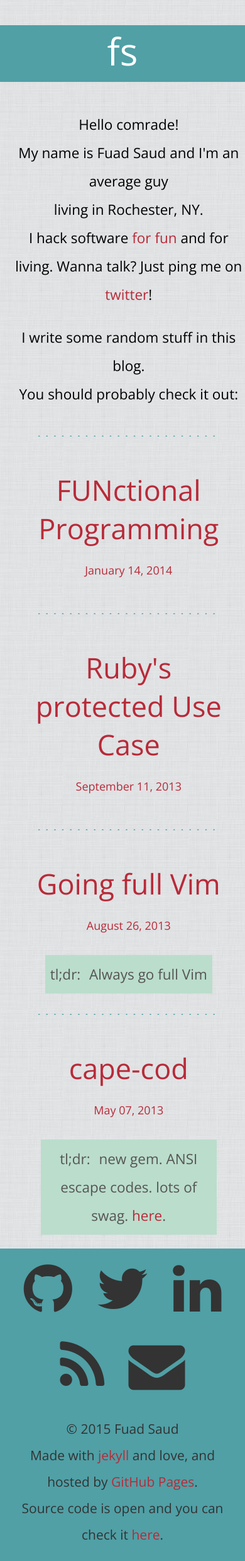
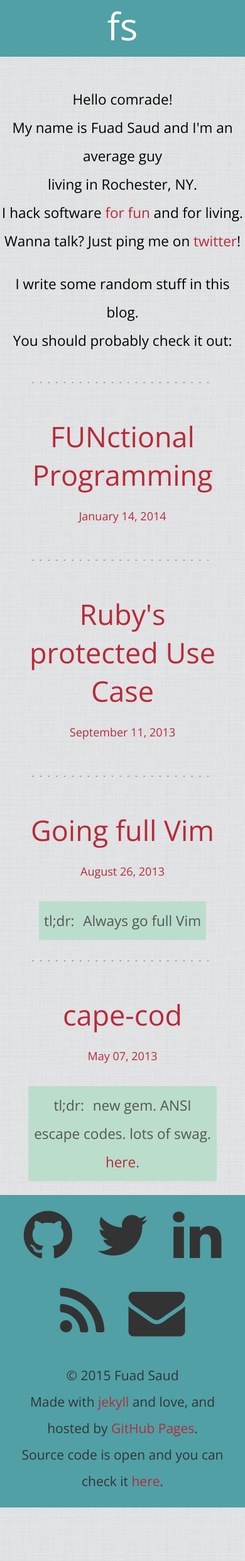
Before and after one commit to fuadsaud/fuadsaud.github.io, a Jekyll site: the page built from index.html, in a window 390 px wide. Shown: the whole page at 63% size. Built offline with Jekyll 4.4.1, drawn with Linux system fonts in a browser that asks for light colours; nearby versions of some CDN libraries; after the commit the page ends 2393 px from its top, so only the background shows below that.

Commit message:
Fix responsive padding

```diff
--- a/css/layout.scss
+++ b/css/layout.scss
@@ -73,7 +73,9 @@ p {
         width: 43px;
     }
 
-    h1 { margin: .3em 0; }
+    h1 {
+        margin: .3em 0;
+    }
 
     img {
         $border-radius: 500px;
@@ -101,7 +103,9 @@ p {
 
     text-align: center;
 
-    img, p, ul { display: none; }
+    h1 {
+        margin: 0;
+    }
 
     height: 3em;
 }
@@ -143,8 +147,15 @@ main {
 
     &.only { @include only; }
 
-    @media(max-width: $resolution-treshold) { @include only; }
-    @media(min-width: $resolution-treshold + 1) { @include split; }
+    @media(max-width: $resolution-treshold) {
+        @include only;
+
+        padding-left: 0;
+    }
+
+    @media(min-width: $resolution-treshold + 1) {
+        @include split;
+    }
 }
 
 .stream {
```
